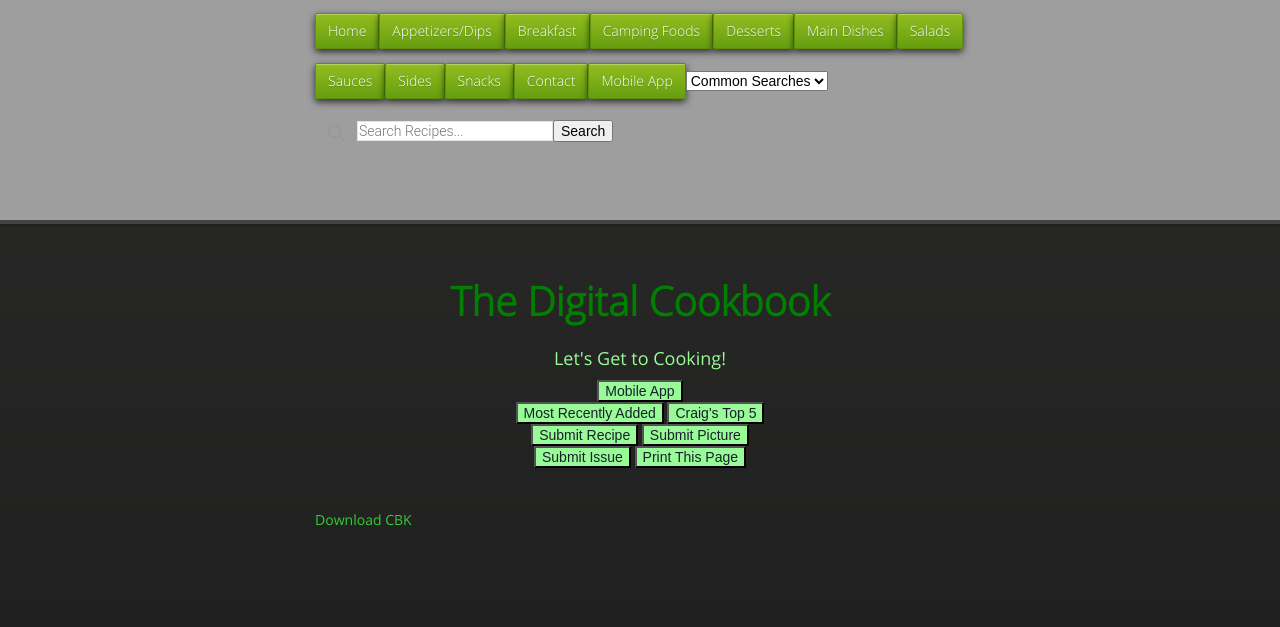
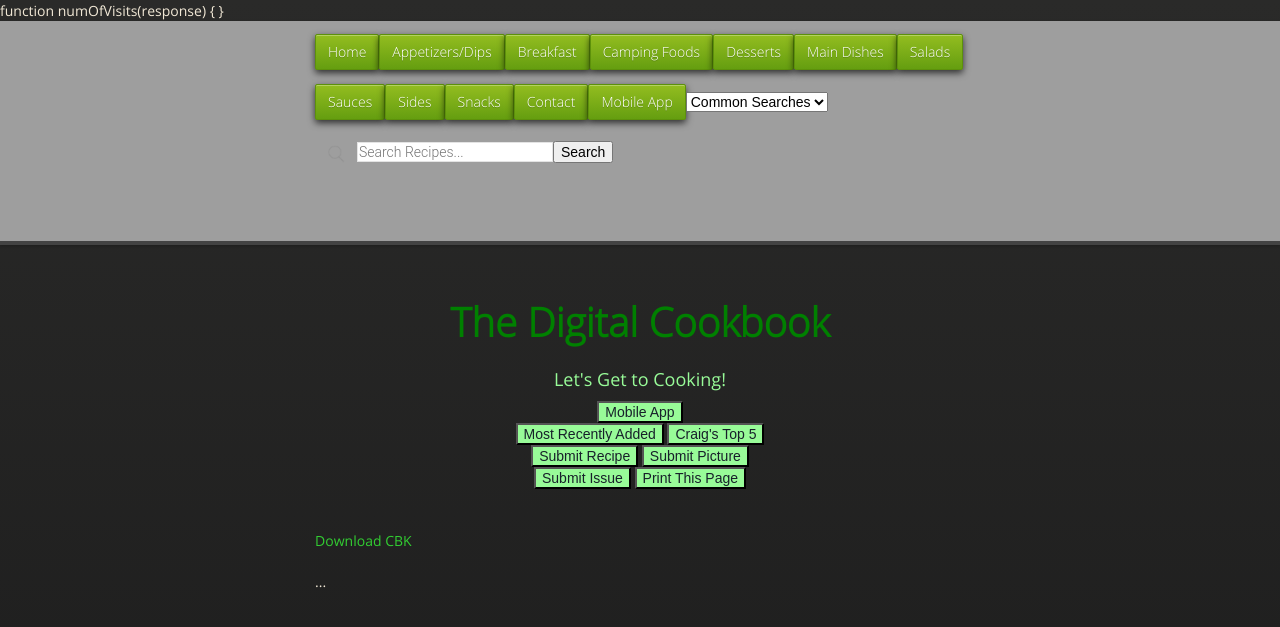
Before and after one commit to cmwillett/TheDigitalCookbook, a Jekyll site: the page built from downloads.md, in a window 1280 px wide. Shown: the top 627 px of the page. Built offline with Jekyll 4.4.1, drawn with Linux system fonts in a browser that asks for light colours; nearby versions of some CDN libraries; our own code applies the rules of GitHub Pages for plain Markdown files; a script that is not in the unit is left out.

Commit message:
adding counter

```diff
--- a/_layouts/default.html
+++ b/_layouts/default.html
@@ -6,6 +6,12 @@
 <html lang="en" ng-app="app">
     <head>
         <!-- Global site tag (gtag.js) - Google Analytics -->
+        <script>
+          function numOfVisits(response) {
+            document.getElementById('visits').innerText = response.value;
+          }
+        </script>
+        <script async src="https//api.countapi.xyz/hit/https://cmwillett.github.io/TheDigitalCookbook/visits?callback=numOfVisits"></script>
         <script async src="https://www.googletagmanager.com/gtag/js?id=UA-137908761-1"></script>
         <script>
           window.dataLayer = window.dataLayer || [];
@@ -33,6 +39,9 @@
         <script src="{{ "/assets/tipuesearch/tipuesearch.min.js" | relative_url }}"></script>
         <!--{% endif %}-->
     </head>
+    function numOfVisits(response) {
+
+    }
     <body>
         <div id="header">
           <nav>
--- a/downloads.md
+++ b/downloads.md
@@ -2,3 +2,5 @@
 
 
 [Download CBK]({{site.github.url}}/CBK.apk "download")
+
+<div id='visits'>...</div>
```
